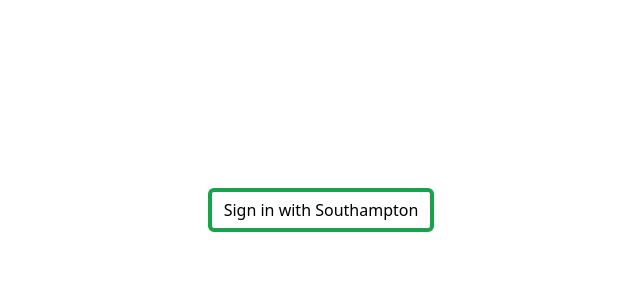
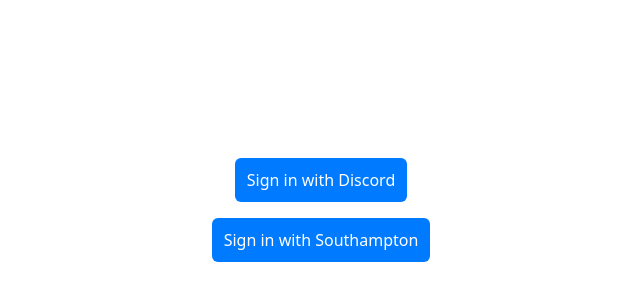
Before and after one commit to ecss-soton/verify, a Next.js app: page / in a window 1280 px wide. Shown: the part 190-490 px from the top of the page, without its empty margins (319-959 px from the left). Built offline with nearby package versions, Linux system fonts and the light colour scheme; no server answers.

Commit message:
Add text to sign in with discord button

```diff
--- a/components/LoginButton.tsx
+++ b/components/LoginButton.tsx
@@ -50,12 +50,16 @@
     } else {
         if (style == 'discord') {
             return (
-                <></>
+                <>
+                    <div onClick={() => signIn('discord')} className="h-11 text-white max-w-300 bg-[#007aff] rounded-md flex p-3 flex-row items-center justify-center m-2">
+                        Sign in with Discord
+                    </div>
+                </>
             )
         } else if (style == 'microsoft') {
             return (
                 <>
-                    <div onClick={() => signIn()} className="h-11 max-w-300 border-4 border-green-600 rounded-md flex p-3 flex-row items-center justify-center m-2">
+                    <div onClick={() => signIn('azure-ad')} className="h-11 text-white max-w-300 bg-[#007aff] rounded-md flex p-3 flex-row items-center justify-center m-2">
                         Sign in with Southampton
                     </div>
                 </>
```
